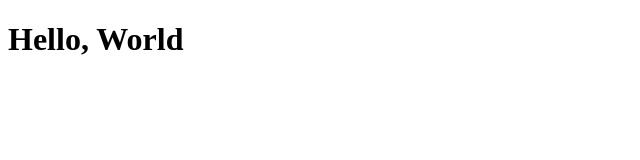
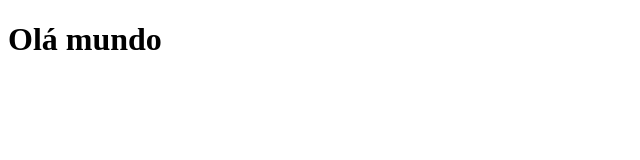
Before and after one commit to ggomes97/Curso-GitHub, a plain HTML site: page index.html in a window 1280 px wide. Shown: the whole page, without its empty margins (0-640 px from the left). Drawn offline with Linux system fonts and the light colour scheme.

Commit message:
Update index.html

```diff
--- a/index.html
+++ b/index.html
@@ -6,6 +6,6 @@
     <title>Document</title>
 </head>
 <body>
-    <h1>Hello, World</h1>
+    <h1>Olá mundo</h1>
 </body>
 </html>
```
